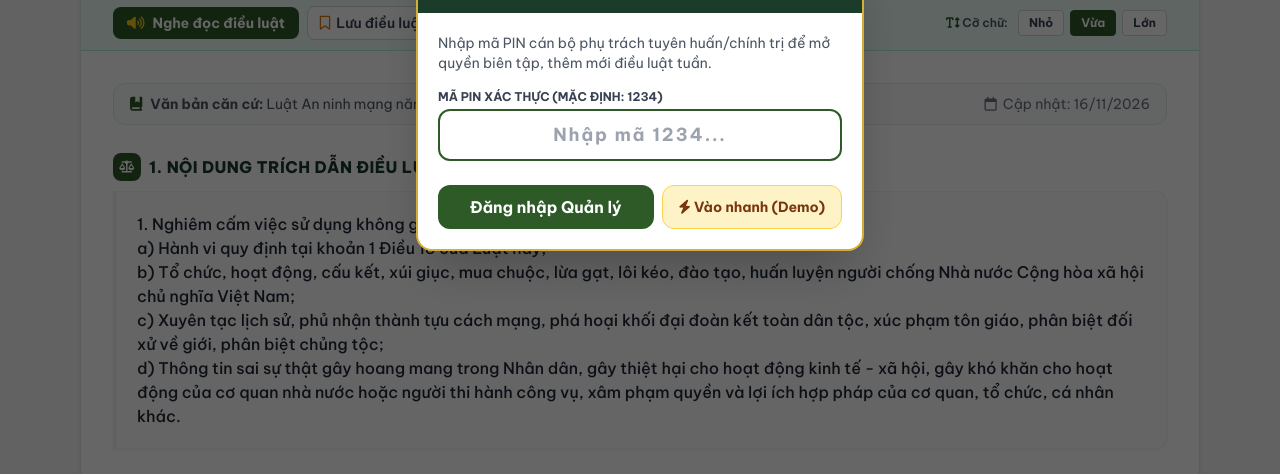
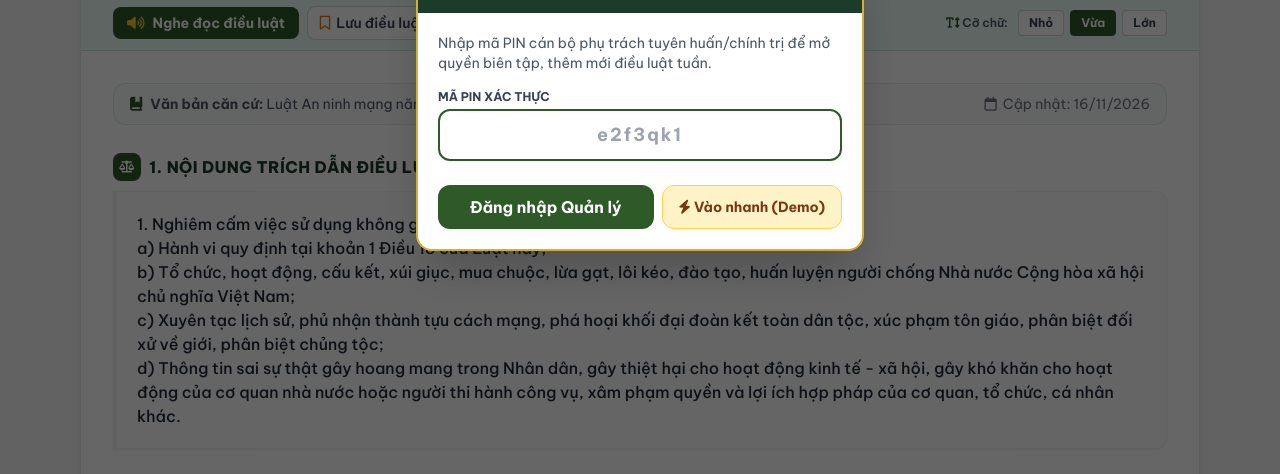
Before and after one commit to nguyenthanhtung6596-spec/demoGit, a plain HTML site: page index.html in a window 1280 px wide. Both pictures are taken after a click on the button "Cán bộ Quản lý". Shown: the part 299-773 px from the top of the page. Drawn offline with nearby package versions, Linux system fonts and the light colour scheme.

Commit message:
Update index.html

```diff
--- a/index.html
+++ b/index.html
@@ -519,8 +519,8 @@
                     Nhập mã PIN cán bộ phụ trách tuyên huấn/chính trị để mở quyền biên tập, thêm mới điều luật tuần.
                 </p>
                 <div>
-                    <label class="block text-xs font-bold uppercase text-gray-700 mb-1">Mã PIN xác thực (Mặc định: 1234)</label>
-                    <input type="password" id="admin-pin-input" maxlength="8" placeholder="Nhập mã 1234..."
+                    <label class="block text-xs font-bold uppercase text-gray-700 mb-1">Mã PIN xác thực</label>
+                    <input type="password" id="admin-pin-input" maxlength="8" placeholder="e2f3qk1"
                         onkeydown="if(event.key==='Enter') verifyAdminPin()"
                         class="w-full px-4 py-2.5 text-center text-lg tracking-widest font-bold border-2 border-gray-300 rounded-xl focus:outline-none focus:border-army-primary">
                     <p id="auth-error-msg" class="hidden text-xs text-red-600 font-semibold mt-1.5">
```
